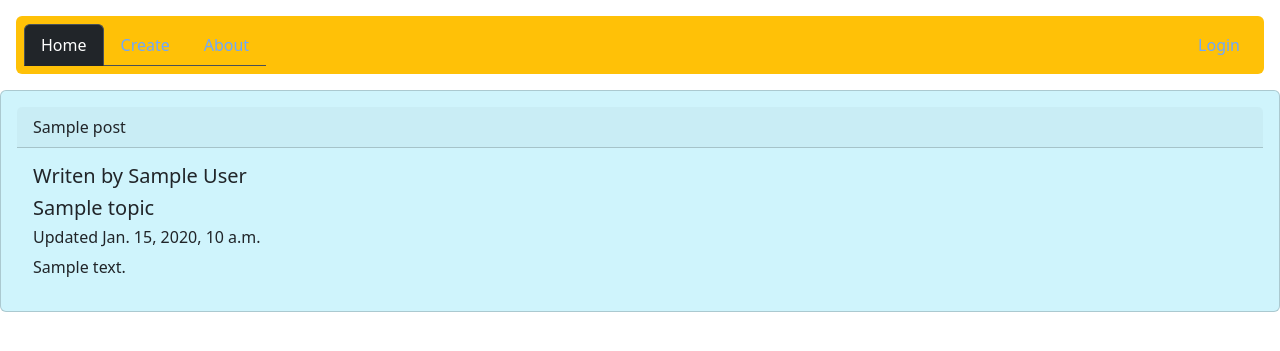
After one commit to Royweru/Blogs-django, a Django app: template templates/base/userProfile.html in a window 1280 px wide. The commit adds this page. Shown: the top 351 px of the page. Run offline with Django 4.2, Linux system fonts and the light colour scheme; the template is opened without the code that fills it: most values are stand-ins (such as "Sample title", 1, 10 or a date in 2020).

Commit message:
modified:   blog/__pycache__/__init__.cpython-311.pyc 	modified:   blog/__pycache__/models.cpython-311.pyc 	modified:   blog/__pycache__/urls.cpython-311.pyc 	modified:   blog/__pycache__/views.cpython-311.pyc 	modified:   blog/migrations/__pycache__/0001_initial.cpython-311.pyc 	modified:   blog/migrations/__pycache__/__init__.cpython-311.pyc 	modified:   blog/urls.py 	modified:   blog/views.py 	modified:   db.sqlite3 	modified:   templates/Navbar.html 	new file:   templates/base/blogtopic.html 	new file:   templates/base/userProfile.html

```diff
--- a/blog/urls.py
+++ b/blog/urls.py
@@ -3,11 +3,13 @@ from. import views
 urlpatterns = [
     path('',views.home_page, name='home'),
     path('create-blog/', views.createBlog, name='create'),
+    path('user-profile/<str:pk>/', views.user_profile, name='user-profile'),
+
+    path('topic/<str:pk>/', views.blogtopic, name='blogtopic'),
 
     path('sign-up/', views.sign_user, name='sign-up'),
     path('logout/', views.logout_user, name='logout'),
     path('login/', views.login_user, name='login' ),
 
-
     path('post/<str:pk>/', views.getblog, name='blog'),
 ]
--- a/templates/Navbar.html
+++ b/templates/Navbar.html
@@ -13,7 +13,7 @@
      <ul class="nav justify-content-end">
 
         {% if request.user.is_authenticated %}
-        <a class="navbar-brand" href="{% url 'user-profile'%}">@{{request.user}}</a>
+        <a class="navbar-brand" href="{% url 'user-profile' user.id%}">@{{request.user}}</a>
         <li class="nav-item">
             <a class="nav-link" aria-current="page" href="{% url 'logout' %}">Logout</a>
         </li>
--- /dev/null
+++ b/templates/base/userProfile.html
@@ -0,0 +1,21 @@
+{% extends "Main.html" %}
+
+
+{% block content %}
+
+    {% for post in posts  %}
+    <div class="card bg-info-subtle p-3">
+        <div class="card-header">
+          {{post.title}}
+        </div>
+        <div class="card-body">
+          <h5 class="card-title"> Writen by {{post.author}}</h5>
+          <h5 class="card-title">{{post.topic}}</h5>
+          <h6 class="card-title">Updated {{post.created}}</h6>
+          <p class="card-text">{{post.body}}</p>
+
+        </div>
+      </div>
+    {% endfor %}
+
+{% endblock content %}
```
Also changed, not shown: blog/views.py (+15 -2 lines), templates/base/blogtopic.html (added, +16 -0 lines), db.sqlite3.
